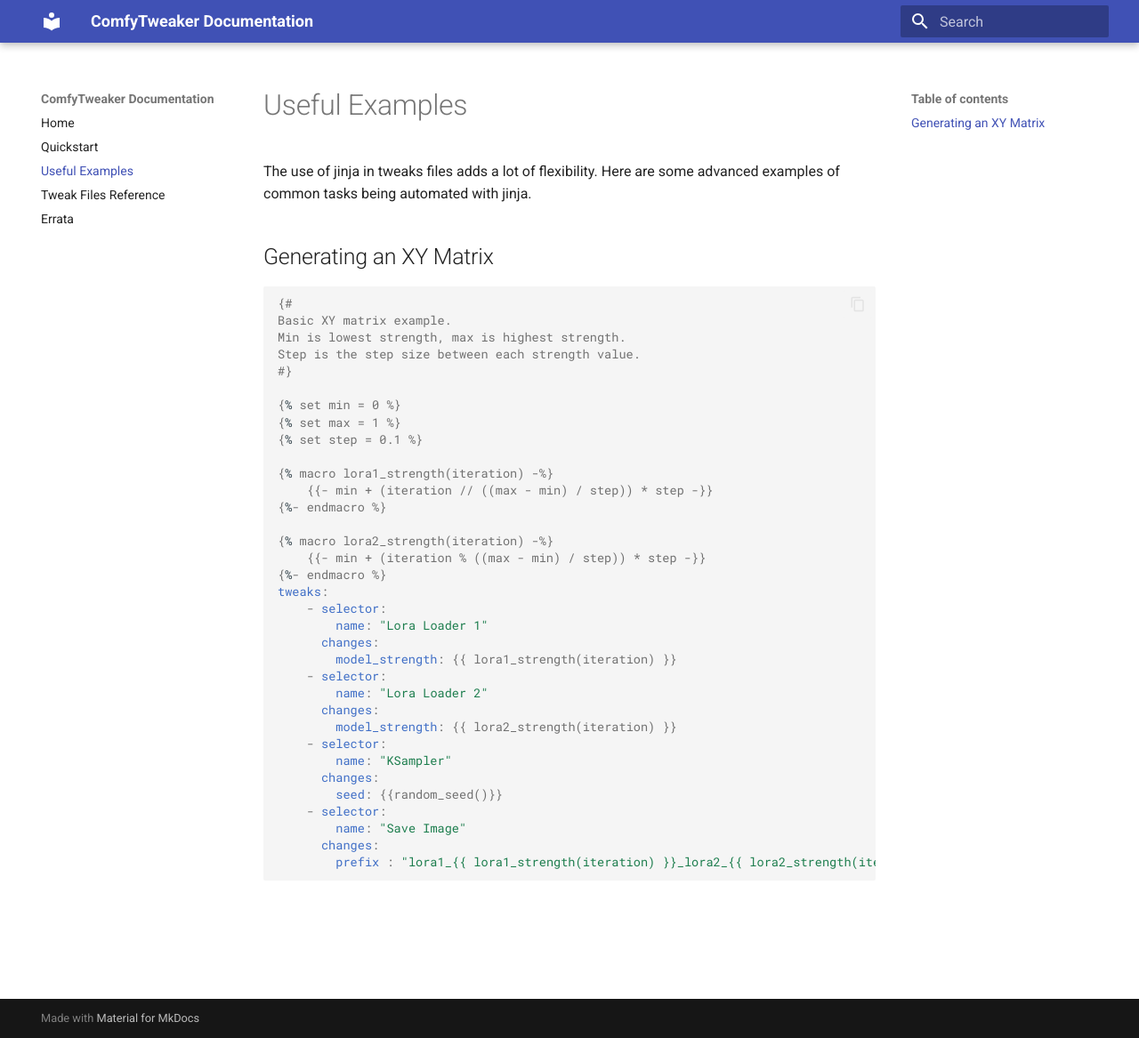
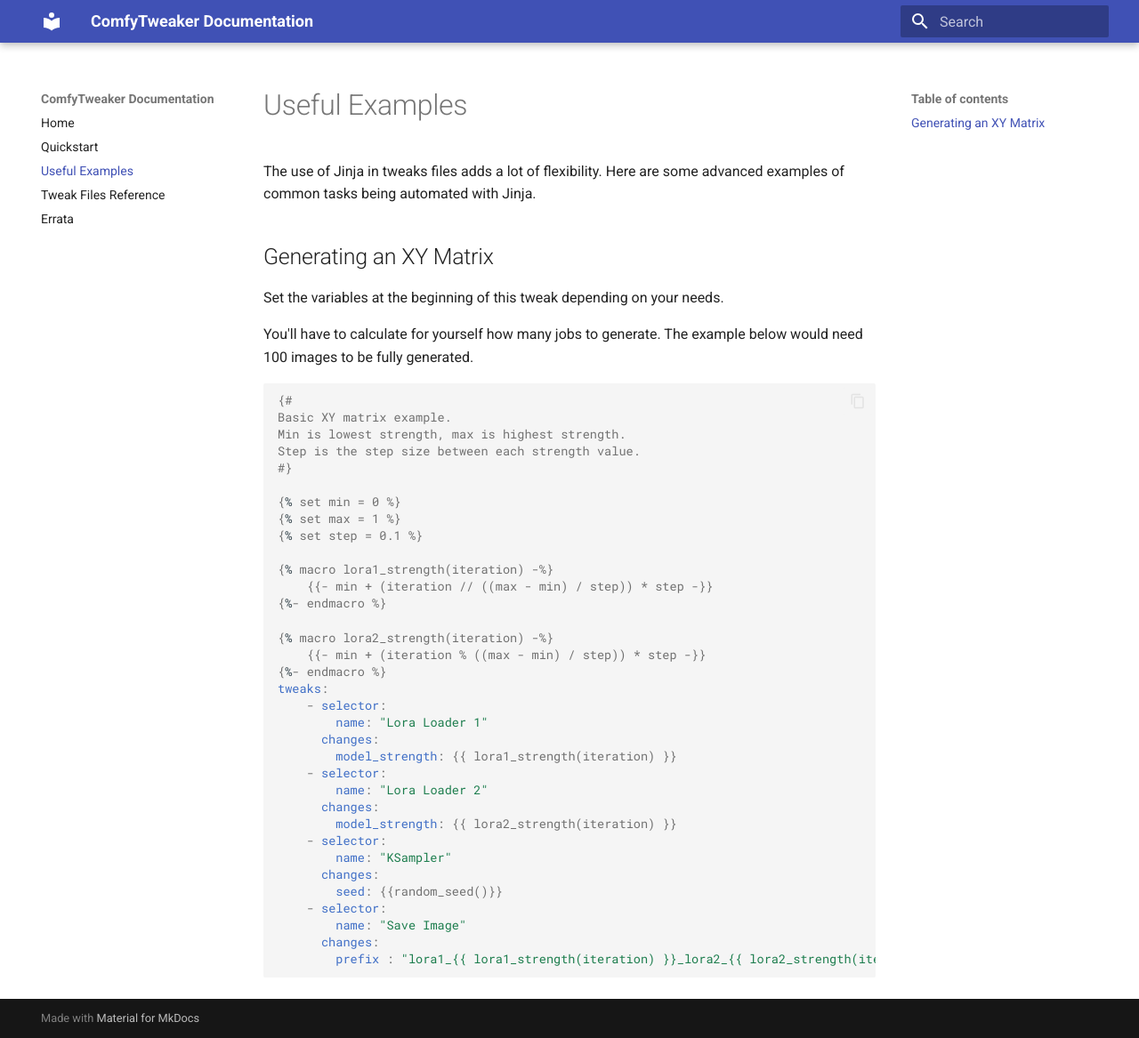
Before and after one commit to halkony/comfy-tweaker, an MkDocs documentation site: the page built from docs/docs/useful_examples.md, in a window 1280 px wide and 1167 px high. Shown: the whole window at 89% size. Built offline with MkDocs 1.6.1 and Material for MkDocs 9.7.7, drawn with Linux system fonts in a browser that asks for light colours.

Commit message:
Added explanation to XY matrix tweaks

````diff
--- a/docs/docs/useful_examples.md
+++ b/docs/docs/useful_examples.md
@@ -1,8 +1,12 @@
 # Useful Examples
 
-The use of jinja in tweaks files adds a lot of flexibility. Here are some advanced examples of common tasks being automated with jinja.
+The use of Jinja in tweaks files adds a lot of flexibility. Here are some advanced examples of common tasks being automated with Jinja.
 
 ## Generating an XY Matrix
+Set the variables at the beginning of this tweak depending on your needs.
+
+You'll have to calculate for yourself how many jobs to generate. The example below would need 100 images to be fully generated.
+
 ```yaml
 {#
 Basic XY matrix example.
````
